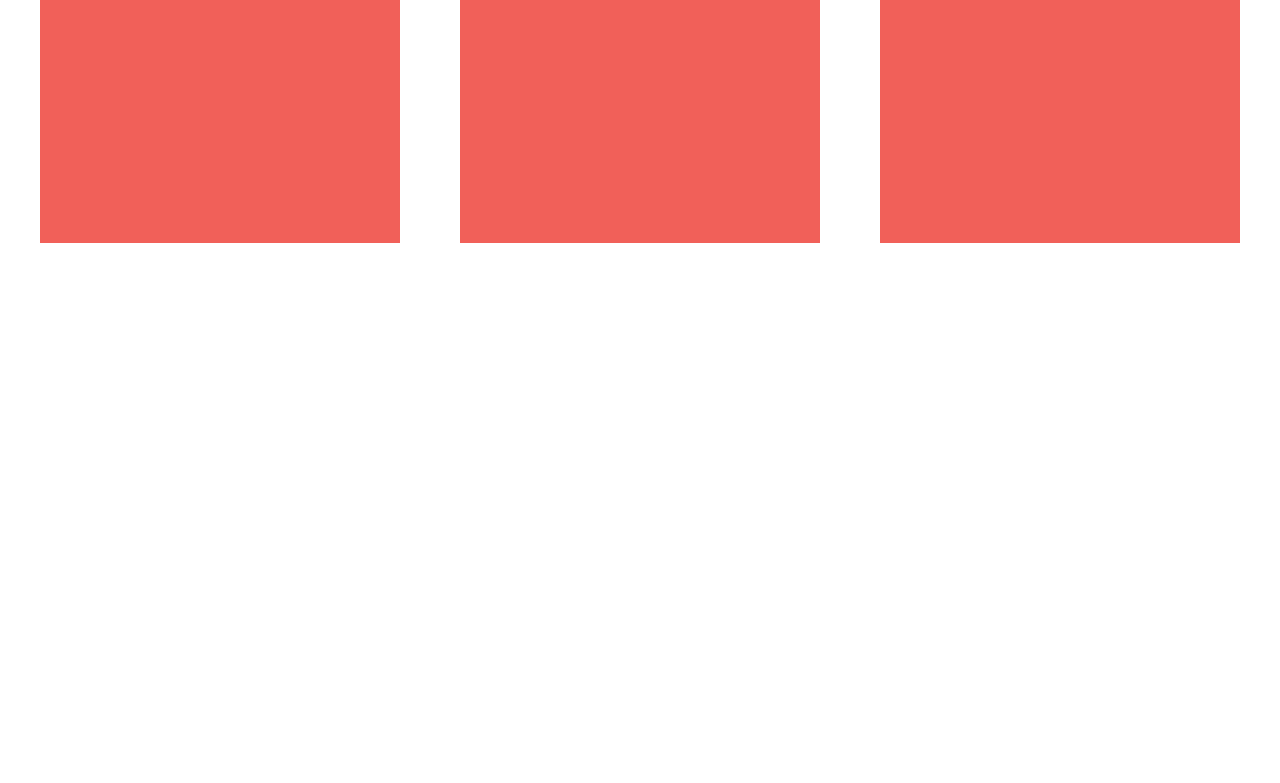
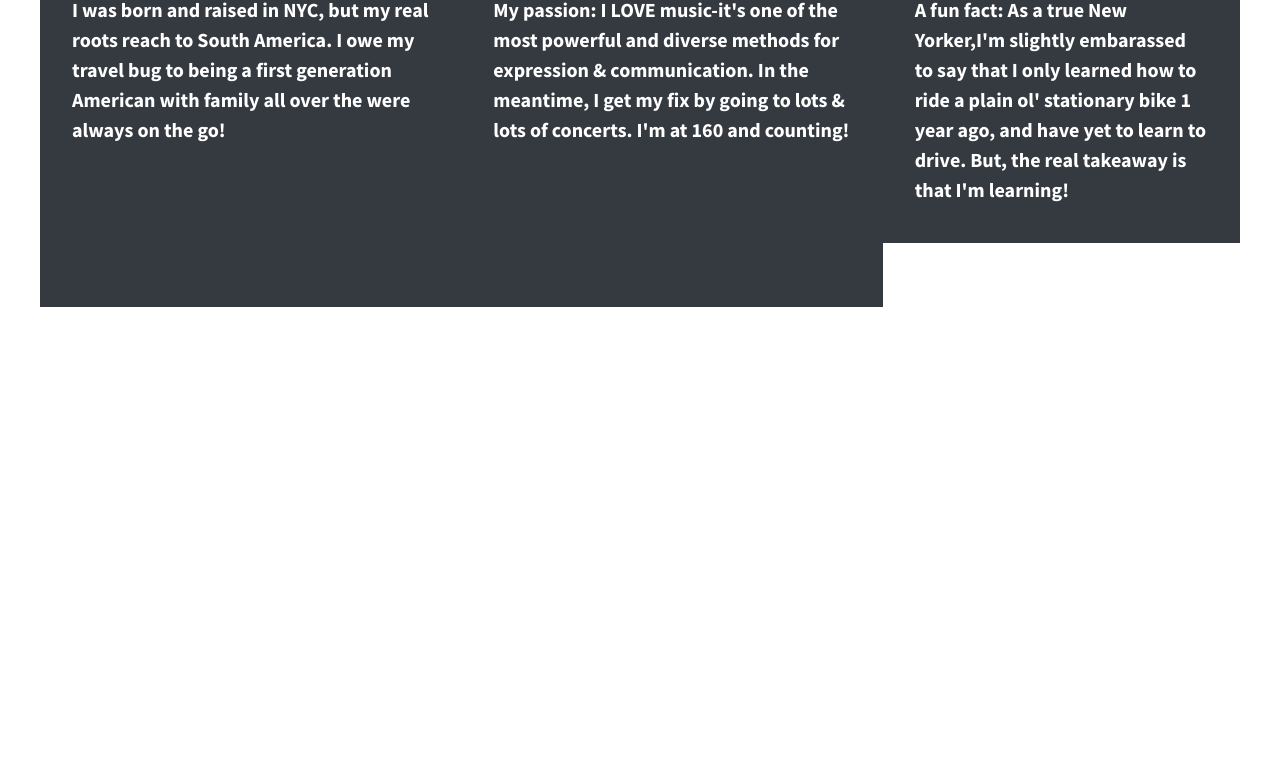
Before and after one commit to rontab95/divs-flexbox-starter, a plain HTML site: page index.html in a window 1280 px wide. Shown: the part 97-880 px from the top of the page. Drawn offline with nearby package versions, Linux system fonts and the light colour scheme.

Commit message:
flex practice

```diff
--- a/css/main.css
+++ b/css/main.css
@@ -120,14 +120,23 @@ body {
   /*give the divs a width of 30%, add display:flex, set justify-content and align-items to center*/
   color: #fff;
   line-height: 1.5em;
-  font-size: 1.6em;
-  background-color: #f16059;
+  /* font-size: 1.6em; */
+  background-color: #353a41;
   height: 300px;
   width: 30%;
   display: flex;
   justify-content: center;
   align-content: center;
 }
+
+.div-1, .div-2 , .div-3 p{
+
+    font-size: 1em;
+    padding:2rem;
+   border-color:  rgb(240, 236, 236);
+    border: 10px;;
+}
+
 
 
 
--- a/index.html
+++ b/index.html
@@ -1,5 +1,6 @@
 <!doctype html>
 <html class="no-js" lang="">
+
 <head>
     <meta charset="utf-8">
     <meta http-equiv="x-ua-compatible" content="ie=edge">
@@ -16,6 +17,7 @@
     <link href='http://fonts.googleapis.com/css?family=Lora:700' rel='stylesheet' type='text/css'>
     <link href='http://fonts.googleapis.com/css?family=Source+Sans+Pro:400,700' rel='stylesheet' type='text/css'>
 </head>
+
 <body>
     <!--[if lt IE 8]>
             <p class="browserupgrade">You are using an <strong>outdated</strong> browser. Please <a href="http://browsehappy.com/">upgrade your browser</a> to improve your experience.</p>
@@ -23,29 +25,54 @@
 
     <section class="wrapper">
         <div class="div-1">
-                Div 1
+            <p>I was born and raised in NYC, but my real roots reach to South America.
+                I owe my travel bug to being a first generation
+                American with family all over the were always on the go!</p>
+
         </div>
         <div class="div-2">
-                Div 2
+            <p>My passion: I LOVE music-it's one
+                of the most powerful and diverse
+                methods for expression &
+                communication. In the meantime, I get my fix by going to lots &
+                lots of concerts. I'm at
+                160 and counting! </p>
         </div>
         <div class="div-3">
-                Div 3
+            <p>A fun fact: As a true New Yorker,I'm slightly
+                embarassed to say that I
+                only learned how to ride a plain ol'
+                stationary bike 1 year ago, and
+                have yet to learn to drive. But, the
+                real takeaway is that I'm learning!
+            </p>
         </div>
     </section>
 
     <script src="https://ajax.googleapis.com/ajax/libs/jquery/1.11.3/jquery.min.js"></script>
-        <script>window.jQuery || document.write('<script src="js/vendor/jquery-1.11.3.min.js"><\/script>')</script>
+    <script>
+        window.jQuery || document.write('<script src="js/vendor/jquery-1.11.3.min.js"><\/script>')
+    </script>
     <script src="js/plugins.js"></script>
     <script src="js/main.js"></script>
 
     <!-- Google Analytics: change UA-XXXXX-X to be your site's ID. -->
     <script>
-            (function(b,o,i,l,e,r){b.GoogleAnalyticsObject=l;b[l]||(b[l]=
-            function(){(b[l].q=b[l].q||[]).push(arguments)});b[l].l=+new Date;
-            e=o.createElement(i);r=o.getElementsByTagName(i)[0];
-            e.src='https://www.google-analytics.com/analytics.js';
-            r.parentNode.insertBefore(e,r)}(window,document,'script','ga'));
-            ga('create','UA-XXXXX-X','auto');ga('send','pageview');
+        (function (b, o, i, l, e, r) {
+            b.GoogleAnalyticsObject = l;
+            b[l] || (b[l] =
+                function () {
+                    (b[l].q = b[l].q || []).push(arguments)
+                });
+            b[l].l = +new Date;
+            e = o.createElement(i);
+            r = o.getElementsByTagName(i)[0];
+            e.src = 'https://www.google-analytics.com/analytics.js';
+            r.parentNode.insertBefore(e, r)
+        }(window, document, 'script', 'ga'));
+        ga('create', 'UA-XXXXX-X', 'auto');
+        ga('send', 'pageview');
     </script>
 </body>
+
 </html>
```
Lines whose indentation alone changed are shown as unchanged.
